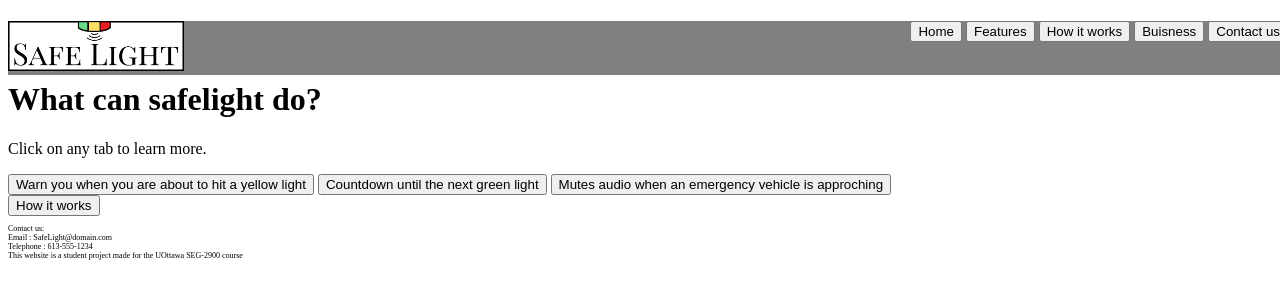
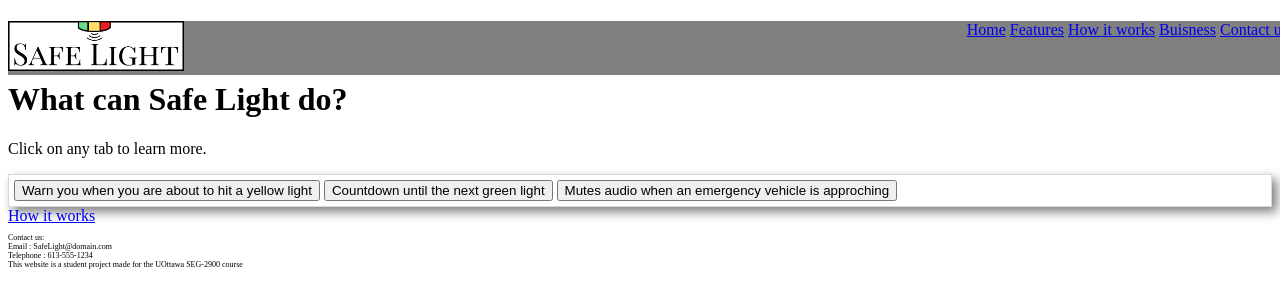
Before and after one commit to Safe-Light/Safe-Light.github.io, a plain HTML site: page Features.html in a window 1280 px wide. Drawn offline with Linux system fonts and the light colour scheme.

Commit message:
Started styling with CSS, added shadow and border to tabs and tab contents

```diff
--- a/Features.css
+++ b/Features.css
@@ -27,3 +27,10 @@
 
 
 }
+.raised{
+	box-shadow: 5px 5px 10px grey;
+	border-style: solid;
+	border-width: 1px;
+	border-color : #D9D9D9;
+	padding: 5px;
+}
--- a/Features.html
+++ b/Features.html
@@ -12,19 +12,20 @@
 	  <div id="Header">
 			<img id="Logo" src="pictures/Safe Light Logo.png" alt="The Safe Light Logo">
 			<div id="HeaderButtons">
-				<button class="headButton">Home</button>
-				<button class="headButton">Features</button>
-				<button class="headButton">How it works</button>
-				<button class="headButton">Buisness</button>
-				<button class="headButton">Contact us</button>
+				<a href="Main-Page.html" class="HeaderButtons">Home</a>
+				<a href="Features.html" class="HeaderButtons">Features</a>
+				<a href="howitworks.html" class="HeaderButtons">How it works</a>
+				<a href="Businesindex.html" class="HeaderButtons">Buisness</a>
+				<a href="ContactUs.html" class="HeaderButtons">Contact us</a>
 
 			</div>
 
 	  </div>
 	  <!-- Main title -->
-      <h1 id="Title">What can safelight do?</h1>
+      <h1 id="Title">What can Safe Light do?</h1>
       <p>Click on any tab to learn more.</p>
 
+	  <div class="raised">
       <!-- Buttons for tabs -->
 		  <div>
 			 <button class="tabButton" onclick="openFeature('warnYellow')"> Warn you when you are about to hit a yellow light</button>
@@ -58,8 +59,8 @@
 				Safe Light then improves safety for those who aren’t even on the road by helping emergency responders get to them faster.
 			 </p>
 		  </div>
-
-	  <button class="bottomButton">How it works</button>
+	    </div>
+	  <a href="howitworks.html" class="HeaderButtons">How it works</a>
 	  <!-- Page footer -->
 	  <div id="footer">
 		<p>
```
Lines whose indentation alone changed are shown as unchanged.
